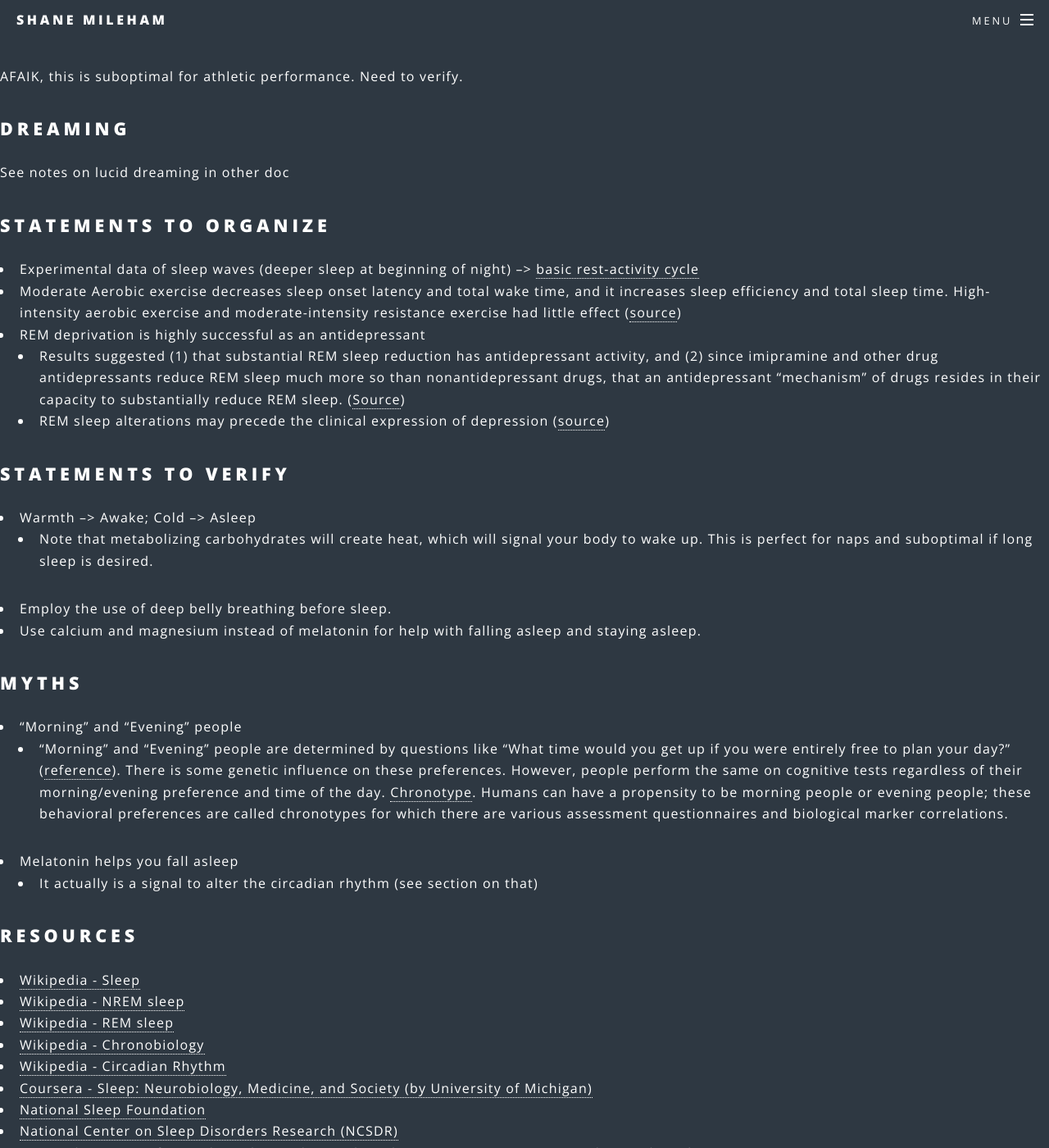
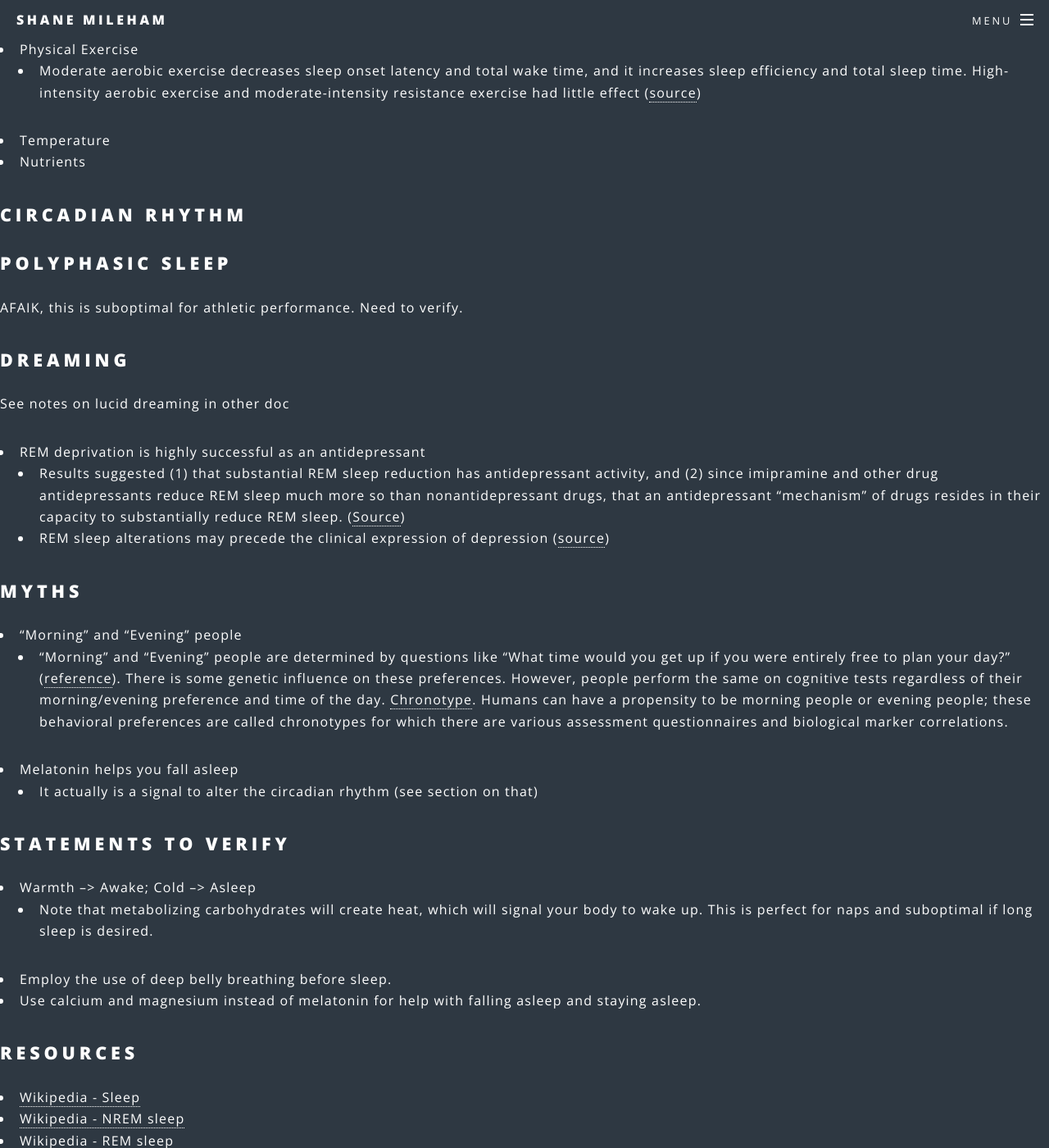
Before and after one commit to shanemileham/shanemileham.github.io, a Jekyll site: the page built from _kb/athletic/sleep.md, in a window 1280 px wide and 1400 px high, scrolled down 1132 px. Shown: the whole window at 82% size. Built offline with Jekyll 4.4.1, drawn with Linux system fonts in a browser that asks for light colours; comment, search, counter and statistics services are not loaded; some of the changed lines change nothing that is shown; some of the changed text lies outside the part shown.

Commit message:
Working on sleep

```diff
--- a/_kb/athletic/sleep.md
+++ b/_kb/athletic/sleep.md
@@ -24,6 +24,14 @@ title: Sleep
 
 ## Axioms / Optimizations
 - Different stressors (e.g. workouts, work, social situations) require different types and amounts of sleep
+- Deeper sleep at beginning of night ([Source](https://en.m.wikipedia.org/wiki/Basic_rest-activity_cycle))
+
+
+## Effectors
+- Physical Exercise
+  - Moderate aerobic exercise decreases sleep onset latency and total wake time, and it increases sleep efficiency and total sleep time. High-intensity aerobic exercise and moderate-intensity resistance exercise had little effect ([source](https://www.ncbi.nlm.nih.gov/pmc/articles/PMC2883039/))
+- Temperature
+- Nutrients
 
 ## Circadian Rhythm
 
@@ -34,19 +42,10 @@ AFAIK, this is suboptimal for athletic performance. Need to verify.
 ## Dreaming
 See notes on lucid dreaming in other doc
 
-
-## Statements To Organize
-- Experimental data of sleep waves (deeper sleep at beginning of night) --> [basic rest-activity cycle](https://en.m.wikipedia.org/wiki/Basic_rest-activity_cycle)
-- Moderate Aerobic exercise decreases sleep onset latency and total wake time, and it increases sleep efficiency and total sleep time. High-intensity aerobic exercise and moderate-intensity resistance exercise had little effect ([source](https://www.ncbi.nlm.nih.gov/pmc/articles/PMC2883039/))
 - REM deprivation is highly successful as an antidepressant
   - Results suggested (1) that substantial REM sleep reduction has antidepressant activity, and (2) since imipramine and other drug antidepressants reduce REM sleep much more so than nonantidepressant drugs, that an antidepressant "mechanism" of drugs resides in their capacity to substantially reduce REM sleep. ([Source](https://jamanetwork.com/journals/jamapsychiatry/article-abstract/491375))
   - REM sleep alterations may precede the clinical expression of depression ([source](https://www.ncbi.nlm.nih.gov/pubmed/23391633))
 
-## Statements to Verify
-- Warmth --> Awake; Cold --> Asleep
-  - Note that metabolizing carbohydrates will create heat, which will signal your body to wake up. This is perfect for naps and suboptimal if long sleep is desired.
-- Employ the use of deep belly breathing before sleep.
-- Use calcium and magnesium instead of melatonin for help with falling asleep and staying asleep.
 
 
 ## Myths
@@ -54,6 +53,15 @@ See notes on lucid dreaming in other doc
   - "Morning" and "Evening" people are determined by questions like "What time would you get up if you were entirely free to plan your day?" ([reference](https://en.m.wikipedia.org/wiki/Morningness%E2%80%93eveningness_questionnaire)). There is some genetic influence on these preferences. However, people perform the same on cognitive tests regardless of their morning/evening preference and time of the day. [Chronotype](https://en.m.wikipedia.org/wiki/Chronotype). Humans can have a propensity to be morning people or evening people; these behavioral preferences are called chronotypes for which there are various assessment questionnaires and biological marker correlations.
 - Melatonin helps you fall asleep
   - It actually is a signal to alter the circadian rhythm (see section on that)
+
+
+
+
+## Statements to Verify
+- Warmth --> Awake; Cold --> Asleep
+  - Note that metabolizing carbohydrates will create heat, which will signal your body to wake up. This is perfect for naps and suboptimal if long sleep is desired.
+- Employ the use of deep belly breathing before sleep.
+- Use calcium and magnesium instead of melatonin for help with falling asleep and staying asleep.
 
 
 
@@ -97,7 +105,6 @@ See notes on lucid dreaming in other doc
 - https://www.mindbodygreen.com/0-21123/sleepdeprivation-is-actually-ruining-your-life-heres-how-to-fix-it.html
 - https://sleepfoundation.org/how-sleep-works/what-happens-when-you-sleep
 - Hormones and sleep - https://www.ncbi.nlm.nih.gov/pmc/articles/PMC297368/, performance nutrition
-
 - https://www.ncbi.nlm.nih.gov/pmc/articles/PMC4400203/
 - https://en.m.wikipedia.org/wiki/Sleep_hygiene
 - https://en.m.wikipedia.org/wiki/Phase_response_curve
```
